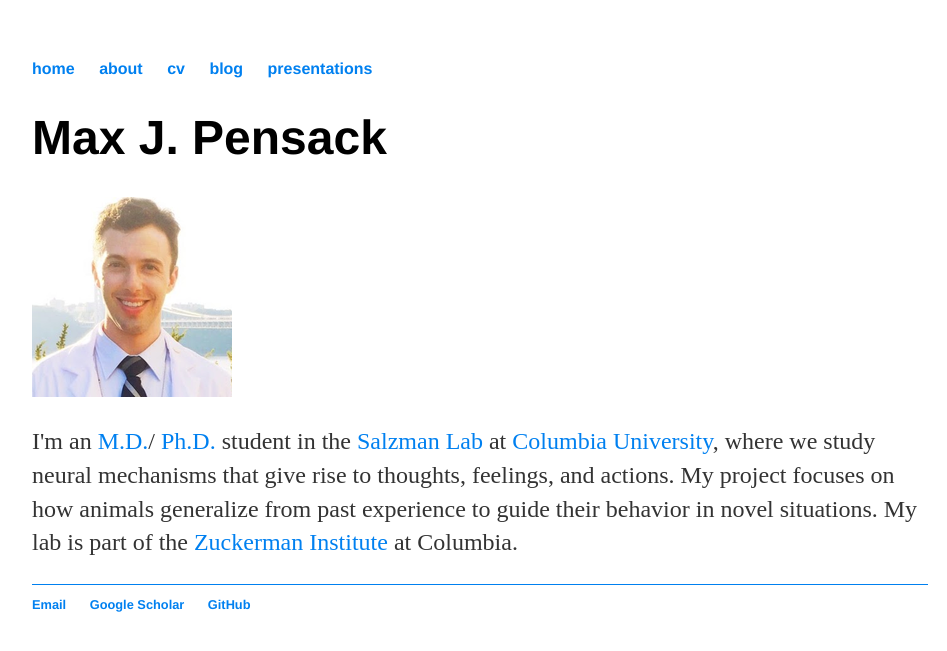
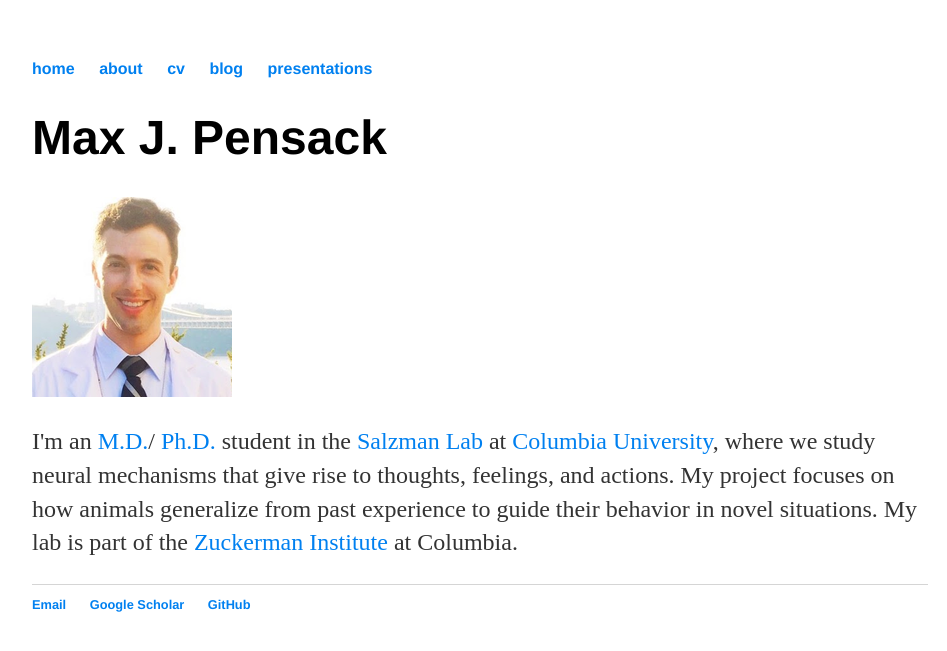
Before and after one commit to maxpensack/maxpensack.github.io, a Jekyll site: the page built from index.html, in a window 1280 px wide. Shown: the top 651 px of the page, without its empty margins (160-1107 px from the left). Built offline with Jekyll 4.4.1, drawn with Linux system fonts in a browser that asks for light colours.

Commit message:
Update main.css

```diff
--- a/css/main.css
+++ b/css/main.css
@@ -29,7 +29,7 @@ p {
     color: #333;
 }
 footer {
-    border-top: 1px solid #0080f0;
+    border-top: 1px solid #d5d5d5;
     font-size: .8em;
 }
 
```
